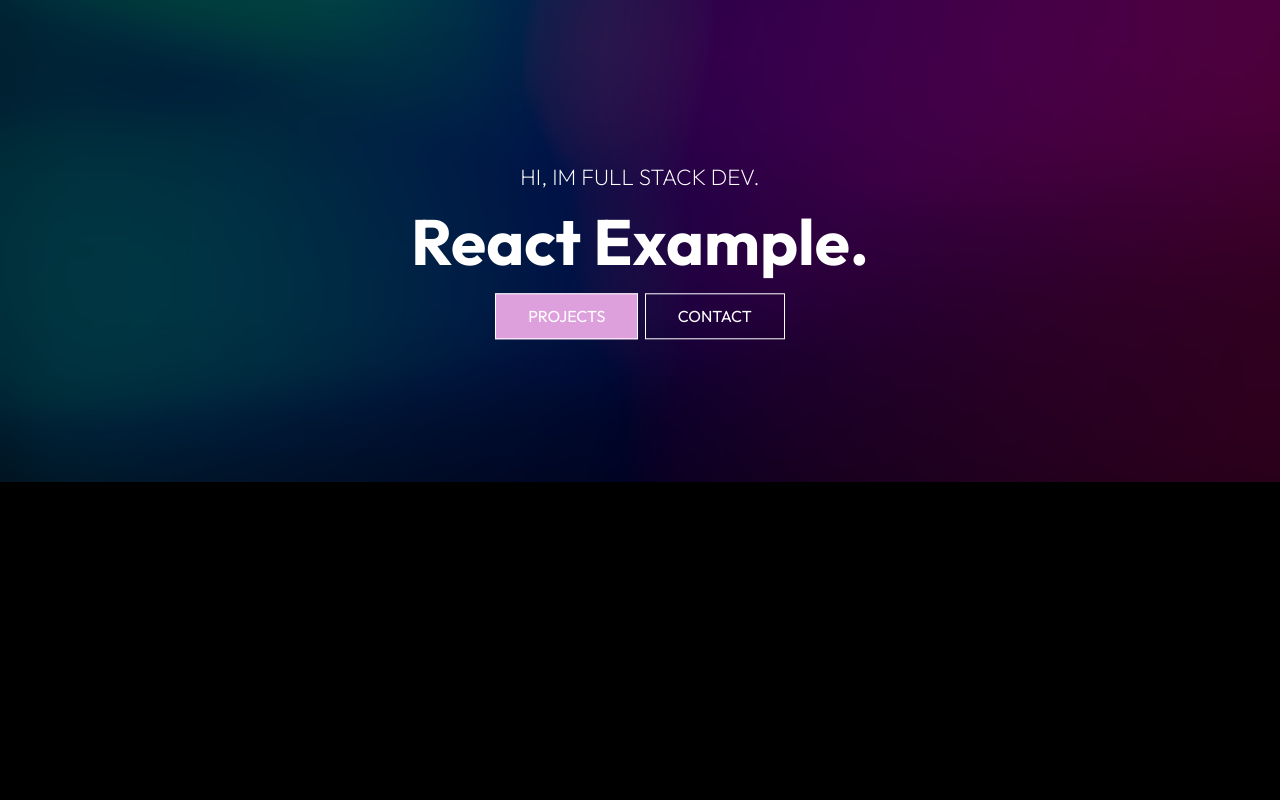
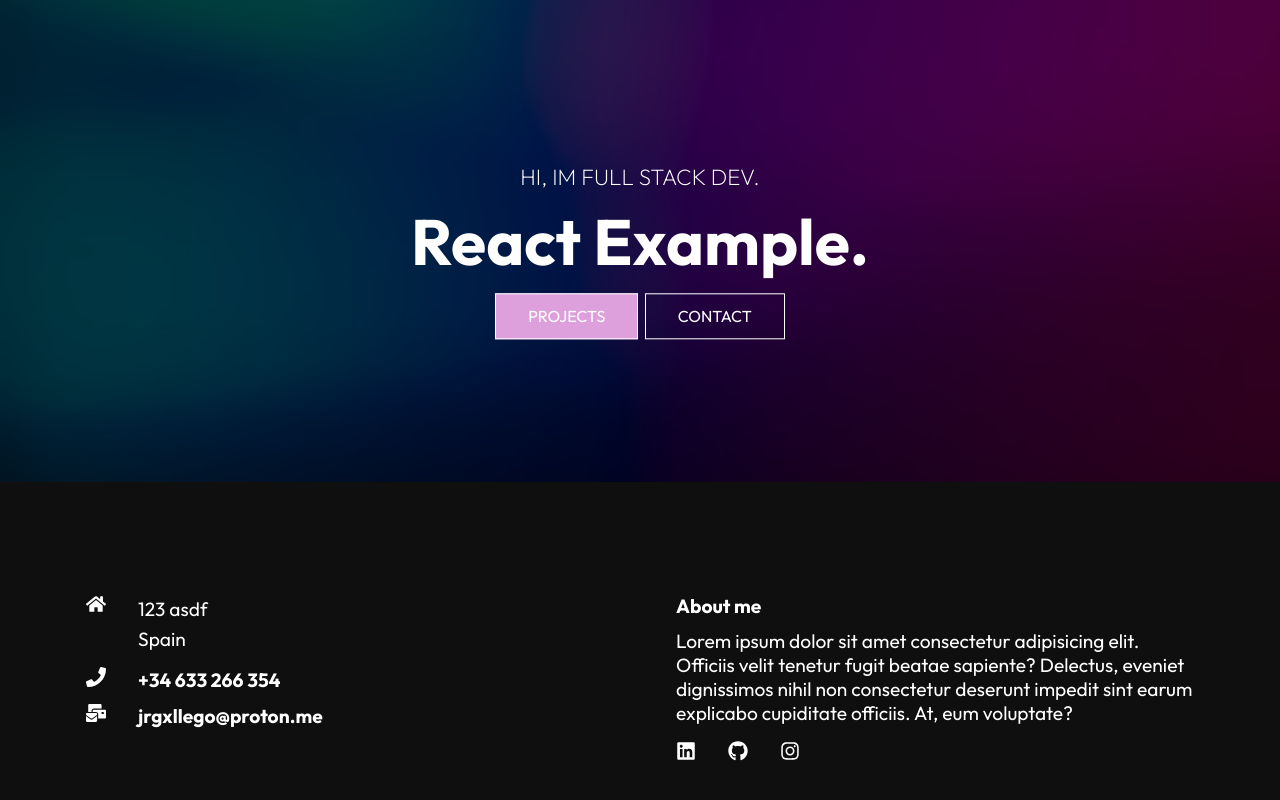
Before and after one commit to jrwithahoodie/react-portfolio-ui, a React (Vite) app: page / in a window 1280 px wide. Shown: the part 318-1118 px from the top of the page. Before the commit the page ends 804 px from the top, so only its background shows below. Built offline with nearby package versions, Linux system fonts and the light colour scheme.

Commit message:
[ADD] - creating the website footer

```diff
--- /dev/null
+++ b/src/components/Footer/Footer.jsx
@@ -0,0 +1,47 @@
+import React from 'react'
+
+import "./FooterStyles.css"
+import { FaGit, FaGithub, FaHome, FaInstagram, FaLinkedin, FaMailBulk, FaPhone } from 'react-icons/fa'
+
+const Footer = () => {
+  return (
+    <div className="footer">
+        <div className="footerContainer">
+            <div className="leftColumn">
+                <div className="location">
+                    <FaHome size={20} style={{color: "#fff", marginRight: "2rem"}}/>
+                    <div>
+                        <p>123 asdf</p>
+                        <p>Spain</p>
+                    </div>
+                </div>
+                <div className="phone">
+                    <h4>
+                        <FaPhone size={20} style={{color: "#fff", marginRight: "2rem"}}/>
+                        +34 633 266 354
+                    </h4>
+                </div>
+                <div className="mail">
+                    <h4>
+                        <FaMailBulk size={20} style={{color: "#fff", marginRight: "2rem"}}/>
+                        jrgxllego@proton.me
+                    </h4>
+                </div>
+            </div>
+            <div className="rightColumn">
+                <h4>About me</h4>
+                <p>
+                    Lorem ipsum dolor sit amet consectetur adipisicing elit. Officiis velit tenetur fugit beatae sapiente? Delectus, eveniet dignissimos nihil non consectetur deserunt impedit sint earum explicabo cupiditate officiis. At, eum voluptate?
+                </p>
+                <div className="social">
+                    <FaLinkedin size={20} style={{color: "#fff", marginRight: "2rem"}}/>
+                    <FaGithub size={20} style={{color: "#fff", marginRight: "2rem"}}/>
+                    <FaInstagram size={20} style={{color: "#fff", marginRight: "2rem"}}/>
+                </div>
+            </div>
+        </div>
+    </div>
+  )
+}
+
+export default Footer
--- /dev/null
+++ b/src/components/Footer/FooterStyles.css
@@ -0,0 +1,57 @@
+.footer {
+    width: 100%;
+    padding: 6rem 0;
+    background-color: rgba(19, 19, 19, 0.8);
+}
+
+.footerContainer {
+    max-width: 1140px;
+    margin: auto;
+    display: grid;
+    grid-template-columns: repeat(2, 1fr);
+    grid-gap: 40px;
+}
+
+.leftColumn {
+    height: 100%;
+    max-width: 100%;
+    display: flex;
+    flex-direction: column;
+    padding: 1rem;
+}
+
+.location {
+    display: flex;
+    margin-bottom: 0.8rem;
+}
+
+.location p {
+    line-height: 30px;
+}
+
+.rightColumn {
+    max-width: 100%;
+    height: 100%;
+    display: flex;
+    flex-direction: column;
+    padding: 1rem;
+}
+
+.social {
+    margin-top: 1rem;
+}
+
+h4 {
+    font-size: 1.2rem;
+    padding-bottom: 0.7rem;
+}
+
+p {
+    font-size: 1.2rem;
+}
+
+@media screen and (max-width: 640px) {
+    .footerContainer {
+        grid-template-columns: 1fr;
+    }
+}
--- a/src/components/Welcome/Welcome.jsx
+++ b/src/components/Welcome/Welcome.jsx
@@ -1,7 +1,7 @@
 import React from 'react'
 import { Link } from 'react-router-dom'
 
-import "./Welcome.css"
+import "./WelcomeStyles.css"
 import WelcomeImage from "../../assets/welcome-background.jpg"
 
 const Welcome = () => {
--- a/src/routes/Home.jsx
+++ b/src/routes/Home.jsx
@@ -2,12 +2,14 @@ import React from 'react'
 
 import { NavBar } from '../components/NavBar/NavBar'
 import Welcome from '../components/Welcome/Welcome'
+import Footer from '../components/Footer/Footer'
 
 function Home() {
   return (
     <div>
       <NavBar/>
       <Welcome/>
+      <Footer/>
     </div>
   )
 }
```
Also changed, not shown: src/components/Welcome/WelcomeStyles.css (renamed from src/components/Welcome/Welcome.css).
